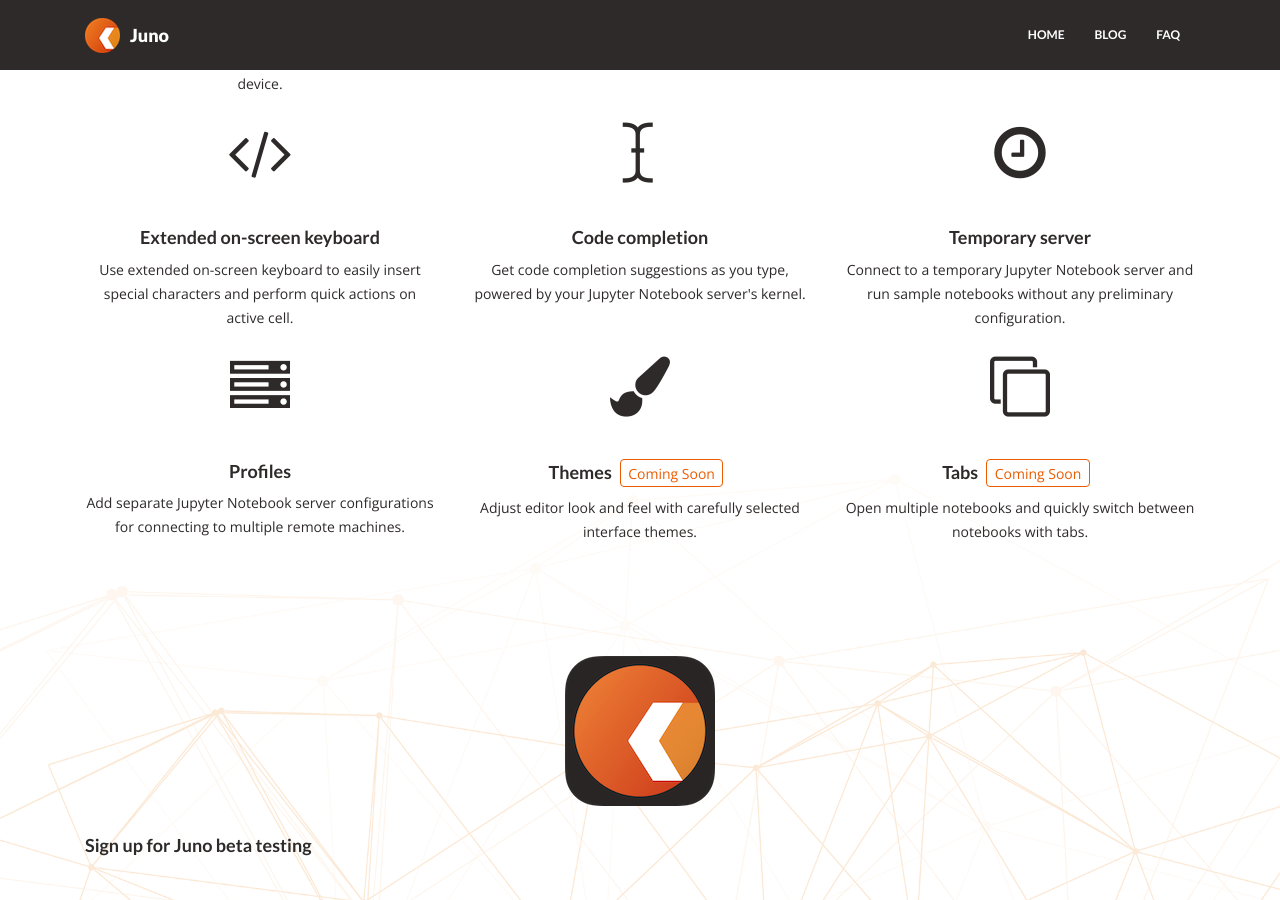
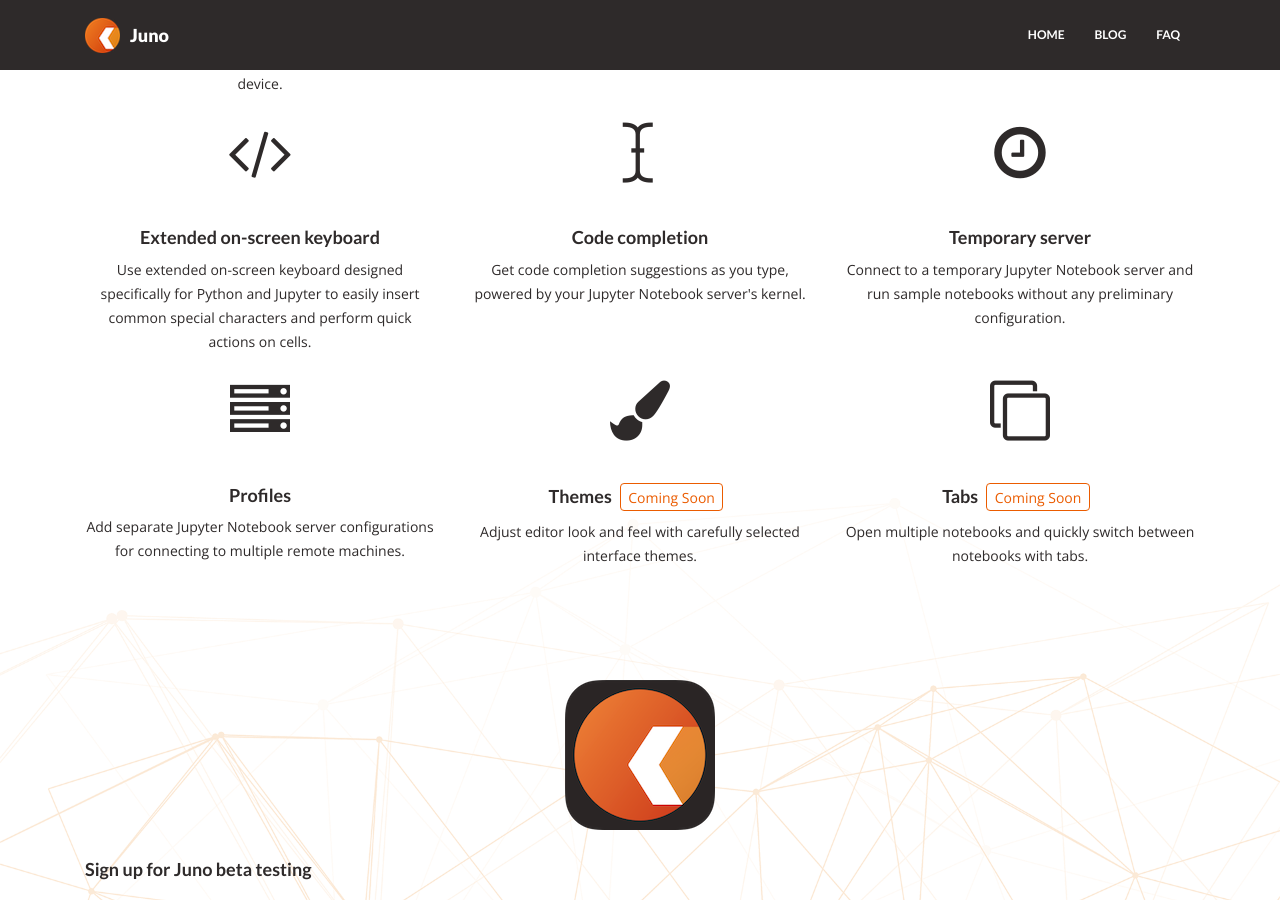
Before and after one commit to test-juno-sh/juno-website-test, a Jekyll site: the page built from index.html, in a window 1280 px wide and 900 px high, scrolled down 1243 px. Built offline with Jekyll 4.4.1, drawn with Linux system fonts in a browser that asks for light colours; nearby versions of some CDN libraries; comment, search, counter and statistics services are not loaded.

Commit message:
Update on-screen keyboard marketing copy.

```diff
--- a/index.html
+++ b/index.html
@@ -40,7 +40,7 @@
                 <i class="fa fa-code" aria-hidden="true"></i>
                 <span class="sr-only">Extended on-screen keyboard</span>
                 <h4>Extended on-screen keyboard</h4>
-                <p>Use extended on-screen keyboard to easily insert special characters and perform quick actions on active cell.</p>
+                <p>Use extended on-screen keyboard designed specifically for Python and Jupyter to easily insert common special characters and perform quick actions on cells.</p>
             </div>
             <div class="col-md-4 col-sm-4">
                 <i class="fa fa-i-cursor" aria-hidden="true"></i>
```
